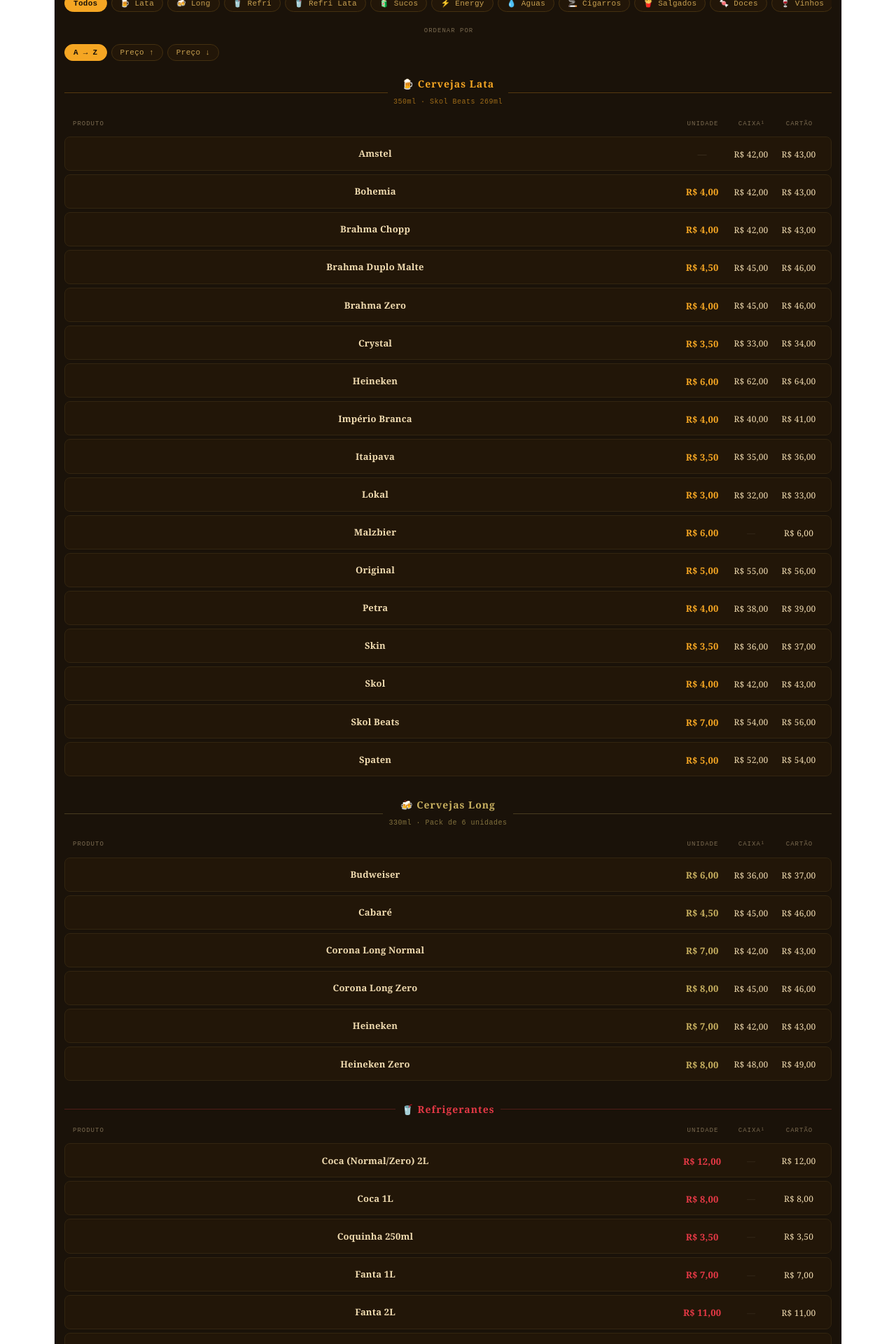
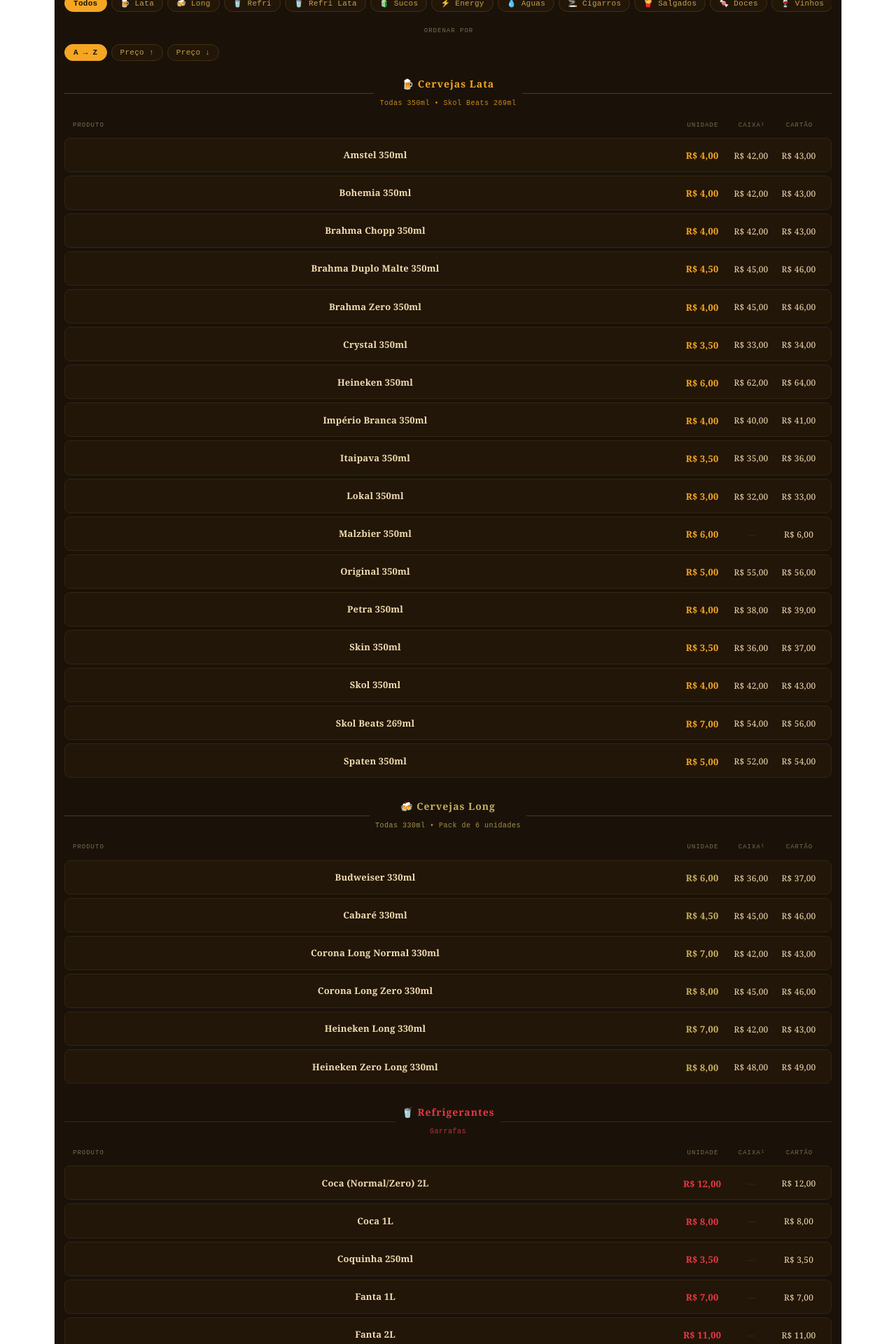
Before and after one commit to Guilherme-Kaua/lista-precos, a React (Vite) app in the folder lista-precos/: page / in a window 1280 px wide. Shown: the part 200-2120 px from the top of the page at 70% size. Built offline with nearby package versions, Linux system fonts and the light colour scheme.

Commit message:
feat: atualiza subtitulos, simplifica calculo de acrescimo e melhora exibicao das regras

```diff
--- a/lista-precos/src/App.jsx
+++ b/lista-precos/src/App.jsx
@@ -1,49 +1,49 @@
-import { useState, useMemo } from "react";
+import { useMemo, useState } from "react";
 
 const rawData = [
   {
     key: "lata",
     categoria: "🍺 Cervejas Lata",
-    subtitulo: "350ml · Skol Beats 269ml",
+    subtitulo: "Todas 350ml • Skol Beats 269ml",
     cor: "#f5a623",
     itens: [
-      { id: 1, nome: "Amstel", unidadе: 4.0, caixa: 42, cartao: 43 },
-      { id: 2, nome: "Bohemia", unidade: 4.0, caixa: 42, cartao: 43 },
-      { id: 3, nome: "Brahma Chopp", unidade: 4.0, caixa: 42, cartao: 43 },
-      { id: 4, nome: "Brahma Duplo Malte", unidade: 4.5, caixa: 45, cartao: 46 },
-      { id: 5, nome: "Brahma Zero", unidade: 4.0, caixa: 45, cartao: 46 },
-      { id: 6, nome: "Crystal", unidade: 3.5, caixa: 33, cartao: 34 },
-      { id: 7, nome: "Heineken", unidade: 6.0, caixa: 62, cartao: 64 },
-      { id: 8, nome: "Império Branca", unidade: 4.0, caixa: 40, cartao: 41 },
-      { id: 9, nome: "Itaipava", unidade: 3.5, caixa: 35, cartao: 36 },
-      { id: 10, nome: "Lokal", unidade: 3.0, caixa: 32, cartao: 33 },
-      { id: 11, nome: "Malzbier", unidade: 6.0, caixa: null, cartao: null },
-      { id: 12, nome: "Original", unidade: 5.0, caixa: 55, cartao: 56 },
-      { id: 13, nome: "Petra", unidade: 4.0, caixa: 38, cartao: 39 },
-      { id: 14, nome: "Skol", unidade: 4.0, caixa: 42, cartao: 43 },
-      { id: 15, nome: "Skol Beats", unidade: 7.0, caixa: 54, cartao: 56 },
-      { id: 16, nome: "Skin", unidade: 3.5, caixa: 36, cartao: 37 },
-      { id: 17, nome: "Spaten", unidade: 5.0, caixa: 52, cartao: 54 },
+      { id: 1, nome: "Amstel 350ml", unidade: 4.0, caixa: 42, cartao: 43 },
+      { id: 2, nome: "Bohemia 350ml", unidade: 4.0, caixa: 42, cartao: 43 },
+      { id: 3, nome: "Brahma Chopp 350ml", unidade: 4.0, caixa: 42, cartao: 43 },
+      { id: 4, nome: "Brahma Duplo Malte 350ml", unidade: 4.5, caixa: 45, cartao: 46 },
+      { id: 5, nome: "Brahma Zero 350ml", unidade: 4.0, caixa: 45, cartao: 46 },
+      { id: 6, nome: "Crystal 350ml", unidade: 3.5, caixa: 33, cartao: 34 },
+      { id: 7, nome: "Heineken 350ml", unidade: 6.0, caixa: 62, cartao: 64 },
+      { id: 8, nome: "Império Branca 350ml", unidade: 4.0, caixa: 40, cartao: 41 },
+      { id: 9, nome: "Itaipava 350ml", unidade: 3.5, caixa: 35, cartao: 36 },
+      { id: 10, nome: "Lokal 350ml", unidade: 3.0, caixa: 32, cartao: 33 },
+      { id: 11, nome: "Malzbier 350ml", unidade: 6.0, caixa: null, cartao: null },
+      { id: 12, nome: "Original 350ml", unidade: 5.0, caixa: 55, cartao: 56 },
+      { id: 13, nome: "Petra 350ml", unidade: 4.0, caixa: 38, cartao: 39 },
+      { id: 14, nome: "Skol 350ml", unidade: 4.0, caixa: 42, cartao: 43 },
+      { id: 15, nome: "Skol Beats 269ml", unidade: 7.0, caixa: 54, cartao: 56 },
+      { id: 16, nome: "Skin 350ml", unidade: 3.5, caixa: 36, cartao: 37 },
+      { id: 17, nome: "Spaten 350ml", unidade: 5.0, caixa: 52, cartao: 54 },
     ],
   },
   {
     key: "long",
     categoria: "🍻 Cervejas Long",
-    subtitulo: "330ml · Pack de 6 unidades",
+    subtitulo: "Todas 330ml • Pack de 6 unidades",
     cor: "#c8b060",
     itens: [
-      { id: 18, nome: "Budweiser", unidade: 6.0, caixa: 36, cartao: 37 },
-      { id: 19, nome: "Cabaré", unidade: 4.5, caixa: 45, cartao: 46 },
-      { id: 20, nome: "Corona Long Normal", unidade: 7.0, caixa: 42, cartao: 43 },
-      { id: 21, nome: "Corona Long Zero", unidade: 8.0, caixa: 45, cartao: 46 },
-      { id: 22, nome: "Heineken", unidade: 7.0, caixa: 42, cartao: 43 },
-      { id: 23, nome: "Heineken Zero", unidade: 8.0, caixa: 48, cartao: 49 },
+      { id: 18, nome: "Budweiser 330ml", unidade: 6.0, caixa: 36, cartao: 37 },
+      { id: 19, nome: "Cabaré 330ml", unidade: 4.5, caixa: 45, cartao: 46 },
+      { id: 20, nome: "Corona Long Normal 330ml", unidade: 7.0, caixa: 42, cartao: 43 },
+      { id: 21, nome: "Corona Long Zero 330ml", unidade: 8.0, caixa: 45, cartao: 46 },
+      { id: 22, nome: "Heineken Long 330ml", unidade: 7.0, caixa: 42, cartao: 43 },
+      { id: 23, nome: "Heineken Zero Long 330ml", unidade: 8.0, caixa: 48, cartao: 49 },
     ],
   },
   {
     key: "refri",
     categoria: "🥤 Refrigerantes",
-    subtitulo: null,
+    subtitulo: "Garrafas",
     cor: "#e63946",
     itens: [
       { id: 24, nome: "Coca (Normal/Zero) 2L", unidade: 12, caixa: null, cartao: null },
@@ -60,19 +60,19 @@
   {
     key: "refri_lata",
     categoria: "🥤 Refrigerantes Lata",
-    subtitulo: "350ml",
+    subtitulo: "Todas 350ml",
     cor: "#d63645",
     itens: [
-      { id: 33, nome: "Coca (Normal/Zero)", unidade: 4.5, caixa: null, cartao: null },
-      { id: 34, nome: "Fanta", unidade: 4.0, caixa: null, cartao: null },
-      { id: 35, nome: "Schweppes", unidade: 4.5, caixa: null, cartao: null },
-      { id: 36, nome: "Tônica", unidade: 4.5, caixa: null, cartao: null },
+      { id: 33, nome: "Coca (Normal/Zero) 350ml", unidade: 4.5, caixa: null, cartao: null },
+      { id: 34, nome: "Fanta 350ml", unidade: 4.0, caixa: null, cartao: null },
+      { id: 35, nome: "Schweppes 350ml", unidade: 4.5, caixa: null, cartao: null },
+      { id: 36, nome: "Tônica 350ml", unidade: 4.5, caixa: null, cartao: null },
     ],
   },
   {
     key: "sucos",
     categoria: "🧃 Sucos",
-    subtitulo: null,
+    subtitulo: "Citrus 1L tem acréscimo menor",
     cor: "#e8734a",
     itens: [
       { id: 37, nome: "Citrus 1L", unidade: 8, caixa: null, cartao: 8.5 },
@@ -83,7 +83,7 @@
   {
     key: "energy",
     categoria: "⚡ Energéticos",
-    subtitulo: null,
+    subtitulo: "Sozinhos sem acréscimo no cartão",
     cor: "#9b59b6",
     itens: [
       { id: 40, nome: "Baly Lata 250ml", unidade: 7, caixa: null, cartao: null },
@@ -98,7 +98,7 @@
   {
     key: "agua",
     categoria: "💧 Águas & Isotônicos",
-    subtitulo: null,
+    subtitulo: "Água sem gás tem acréscimo menor",
     cor: "#4a90e2",
     itens: [
       { id: 47, nome: "Água 1,5L", unidade: 4, caixa: null, cartao: null },
@@ -112,7 +112,7 @@
   {
     key: "cigarro",
     categoria: "🚬 Cigarros & Acessórios",
-    subtitulo: "Caixa = carteira ou pacote",
+    subtitulo: "Caixa = carteira ou pacote • Isqueiro com acréscimo menor",
     cor: "#b5a898",
     itens: [
       { id: 53, nome: "Rothmans (Azul/Vermelho)", unidade: 1, caixa: 11, cartao: 12 },
@@ -130,7 +130,7 @@
   {
     key: "salgado",
     categoria: "🍟 Salgadinhos",
-    subtitulo: null,
+    subtitulo: "Sem acréscimo no cartão quando sozinho",
     cor: "#e8a93a",
     itens: [
       { id: 63, nome: "Amendoim 24g", unidade: 1, caixa: null, cartao: null },
@@ -150,7 +150,7 @@
   {
     key: "doce",
     categoria: "🍬 Doces & Balas",
-    subtitulo: null,
+    subtitulo: "Sem acréscimo no cartão quando sozinho",
     cor: "#e8749a",
     itens: [
       { id: 75, nome: "Bombom de Iogurte (5/R$1)", unidade: 1, caixa: null, cartao: null },
@@ -172,7 +172,7 @@
   {
     key: "vinho",
     categoria: "🍷 Vinhos",
-    subtitulo: null,
+    subtitulo: "Quinta do Morgado 750ml = R$16,50 no cartão",
     cor: "#9b3a5a",
     itens: [
       { id: 89, nome: "Carreteiro 900ml", unidade: 7, caixa: null, cartao: 8 },
@@ -184,7 +184,7 @@
   {
     key: "cachaca",
     categoria: "🍾 Cachaças",
-    subtitulo: null,
+    subtitulo: "Acréscimo de R$1,00 no cartão",
     cor: "#c07840",
     itens: [
       { id: 93, nome: "Mata Limpa / Caipira 1L", unidade: 16, caixa: null, cartao: 17 },
@@ -205,7 +205,7 @@
   {
     key: "destilado",
     categoria: "🥃 Destilados",
-    subtitulo: "Vodka · Rum · Whisky",
+    subtitulo: "Vodka • Rum Montilla 1L",
     cor: "#7a6aaf",
     itens: [
       { id: 106, nome: "Vodka Slova s/ Sabor", unidade: 16, caixa: null, cartao: 17 },
@@ -248,8 +248,6 @@
 const fmt = (v) =>
   v != null ? v.toLocaleString("pt-BR", { style: "currency", currency: "BRL" }) : "—";
 
-const round2 = (n) => Math.round(n * 100) / 100;
-
 const resolveCartao = (catKey, item) => {
   const base = item.unidade;
   if (base == null) return item.cartao ?? null;
@@ -261,31 +259,32 @@
   if (catKey === "energy") return base;
 
   if (catKey === "sucos") {
-    if (nome.includes("citrus")) return round2(base + 0.5);
+    if (nome.includes("citrus")) return 8.5;
     return item.cartao ?? base;
   }
 
   if (catKey === "agua") {
-    if (nome.includes("sem gás")) return round2(base + 0.5);
+    if (nome.includes("sem gás")) return 2.5;
     return item.cartao ?? base;
   }
 
   if (catKey === "vinho") {
     if (nome.includes("quinta do morgado")) return 16.5;
-    return round2(base + 1);
+    return base + 1;
   }
 
   if (catKey === "cachaca") {
-    return round2(base + 1);
+    return base + 1;
   }
 
   if (catKey === "destilado") {
-    if (nome.includes("vodka") || nome.includes("rum montilla")) return round2(base + 1);
+    if (nome.includes("vodka") || nome.includes("rum montilla")) return base + 1;
     return item.cartao ?? base;
   }
 
   if (catKey === "cigarro") {
-    if (nome.includes("isqueiro")) return round2(base + 0.5);
+    if (nome.includes("isqueiro")) return base + 0.5;
+
     if (
       nome.includes("rothmans") ||
       nome.includes("calton") ||
@@ -293,8 +292,9 @@
       nome.includes("derb") ||
       nome.includes("free")
     ) {
-      return round2(base + 1);
+      return base + 1;
     }
+
     return base;
   }
 
@@ -311,22 +311,17 @@
   const [ordem, setOrdem] = useState("nome");
 
   const dadosFiltrados = useMemo(() => {
-    const cats =
-      filtro === "todos" ? rawData : rawData.filter((c) => c.key === filtro);
+    const cats = filtro === "todos" ? rawData : rawData.filter((c) => c.key === filtro);
 
     return cats
       .map((cat) => {
         let itens = busca.trim()
-          ? cat.itens.filter((i) =>
-              i.nome.toLowerCase().includes(busca.toLowerCase())
-            )
+          ? cat.itens.filter((i) => i.nome.toLowerCase().includes(busca.toLowerCase()))
           : [...cat.itens];
 
         if (ordem === "nome") itens.sort((a, b) => a.nome.localeCompare(b.nome));
-        if (ordem === "preco_a")
-          itens.sort((a, b) => (a.unidade ?? 999) - (b.unidade ?? 999));
-        if (ordem === "preco_d")
-          itens.sort((a, b) => (b.unidade ?? 0) - (a.unidade ?? 0));
+        if (ordem === "preco_a") itens.sort((a, b) => (a.unidade ?? 999) - (b.unidade ?? 999));
+        if (ordem === "preco_d") itens.sort((a, b) => (b.unidade ?? 0) - (a.unidade ?? 0));
 
         return { ...cat, itens };
       })
@@ -425,9 +420,7 @@
           Categoria
         </p>
         <div style={{ display: "flex", gap: 6, overflowX: "auto", paddingBottom: 6 }}>
-          {FILTROS.map((f) =>
-            pill(filtro === f.key, () => setFiltro(f.key), f.label)
-          )}
+          {FILTROS.map((f) => pill(filtro === f.key, () => setFiltro(f.key), f.label))}
         </div>
       </div>
 
@@ -480,10 +473,11 @@
               {cat.subtitulo && (
                 <div
                   style={{
-                    color: cat.cor + "99",
+                    color: cat.cor + "CC",
                     fontSize: 10,
                     fontFamily: "monospace",
                     letterSpacing: 0.5,
+                    marginTop: 2,
                   }}
                 >
                   {cat.subtitulo}
@@ -537,6 +531,7 @@
                 <span style={{ color: "#f0dbb0", fontSize: 13, fontWeight: "bold" }}>
                   {item.nome}
                 </span>
+
                 <div style={{ textAlign: "center" }}>
                   <span
                     style={{
@@ -548,6 +543,7 @@
                     {fmt(item.unidade)}
                   </span>
                 </div>
+
                 <div style={{ textAlign: "center" }}>
                   <span
                     style={{
@@ -558,6 +554,7 @@
                     {fmt(item.caixa)}
                   </span>
                 </div>
+
                 <div style={{ textAlign: "center" }}>
                   <span
                     style={{
@@ -574,23 +571,56 @@
         </div>
       ))}
 
-      <div style={{ borderTop: "1px solid #332510", paddingTop: 14, marginTop: 4 }}>
-        <p
+      <div
+        style={{
+          borderTop: "1px solid #4b3a20",
+          marginTop: 10,
+          paddingTop: 18,
+          background: "linear-gradient(to bottom, rgba(34,22,8,0), rgba(34,22,8,0.35))",
+          borderRadius: 10,
+        }}
+      >
+        <div
           style={{
-            color: "#7a6a50",
-            fontSize: 11,
-            fontFamily: "monospace",
-            margin: 0,
-            lineHeight: 2,
+            background: "#201406",
+            border: "1px solid #4b3a20",
+            borderRadius: 12,
+            padding: "14px 14px",
+            boxShadow: "0 6px 20px rgba(0,0,0,0.18)",
           }}
         >
-          ¹ Caixa: à vista ou Pix · Cigarros: caixa = carteira/pacote.<br />
-          Longs: 330ml · Cervejas lata: 350ml, exceto Skol Beats 269ml.<br />
-          Cartão: acima de R$50 na soma da conta, acréscimo de R$2,00.<br />
-          Itens de até R$2,00 não recebem acréscimo. Doces, salgados e energéticos sozinhos não têm acréscimo.<br />
-          Citrus 1L: +R$0,50 · Água sem gás: +R$0,50 · Isqueiro: +R$0,50.<br />
-          Vinhos, cachaças, vodka e Rum Montilla 1L: +R$1,00. Quinta do Morgado 750ml: R$16,50 no cartão.
-        </p>
+          <p
+            style={{
+              color: "#f0dbb0",
+              fontSize: 11,
+              fontFamily: "monospace",
+              margin: 0,
+              lineHeight: 1.9,
+            }}
+          >
+            <strong style={{ color: "#f5a623" }}>Regras do cartão:</strong>
+            <br />
+            • A partir de R$50 na soma da conta, o acréscimo passa para R$2,00.
+            <br />
+            • Itens de até R$2,00 não recebem acréscimo.
+            <br />
+            • Doces, salgados e energéticos sozinhos não têm acréscimo.
+            <br />
+            • Vodka, Rum Montilla 1L, vinhos e cachaças: +R$1,00.
+            <br />
+            • Cigarros em carteira/pacote: +R$1,00.
+            <br />
+            • Citrus 1L e água sem gás: +R$0,50.
+            <br />
+            • Isqueiro: +R$0,50.
+            <br />
+            • Quinta do Morgado 750ml: R$16,50 no cartão.
+            <br />
+            • Cervejas lata: 350ml, exceto Skol Beats 269ml.
+            <br />
+            • Cervejas long: 330ml.
+          </p>
+        </div>
       </div>
     </div>
   );
```
